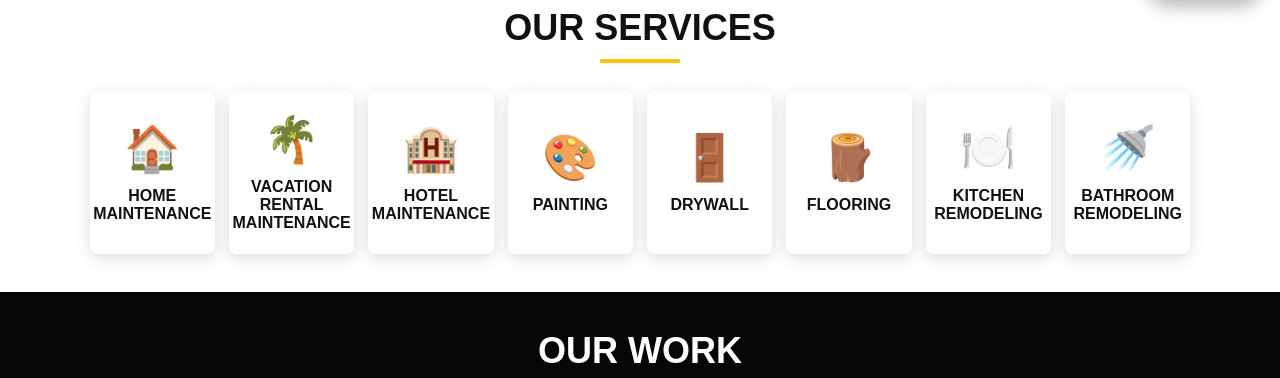
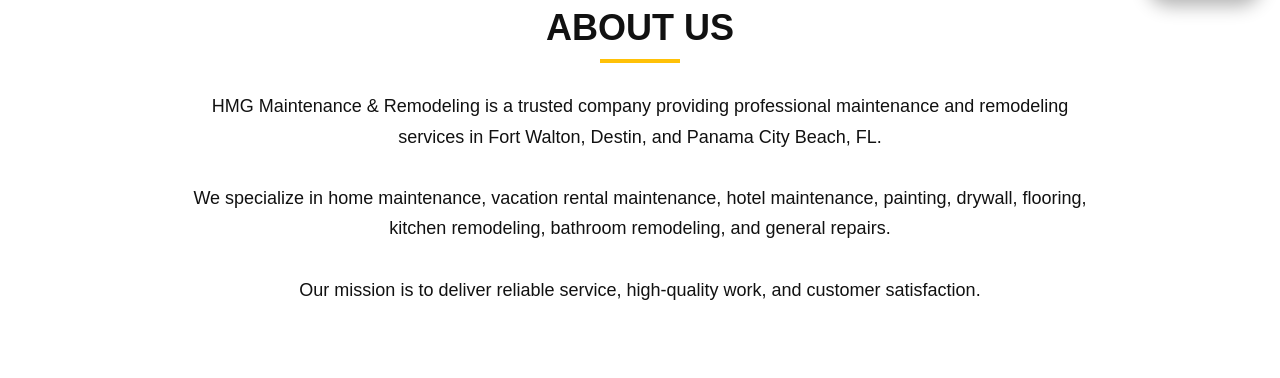
Before and after one commit to hmgremodeling/hmgremodelingandmaintenance, a plain HTML site: page index.html in a window 1280 px wide. Shown: the part 782-1160 px from the top of the page. Drawn offline with Linux system fonts and the light colour scheme.

Commit message:
Update index.html

```diff
--- a/index.html
+++ b/index.html
@@ -383,7 +383,24 @@
     </div>
   </div>
 </section>
+<section class="section" id="about">
+  <h2>ABOUT US</h2>
+  <div class="line"></div>
 
+  <p style="max-width:900px;margin:auto;font-size:18px;line-height:1.7;">
+    HMG Maintenance & Remodeling is a trusted company providing professional
+    maintenance and remodeling services in Fort Walton, Destin, and Panama City Beach, FL.
+
+    <br><br>
+
+    We specialize in home maintenance, vacation rental maintenance, hotel maintenance,
+    painting, drywall, flooring, kitchen remodeling, bathroom remodeling, and general repairs.
+
+    <br><br>
+
+    Our mission is to deliver reliable service, high-quality work, and customer satisfaction.
+  </p>
+</section>
 <section class="section" id="services">
   <h2>OUR SERVICES</h2>
   <div class="line"></div>
```
